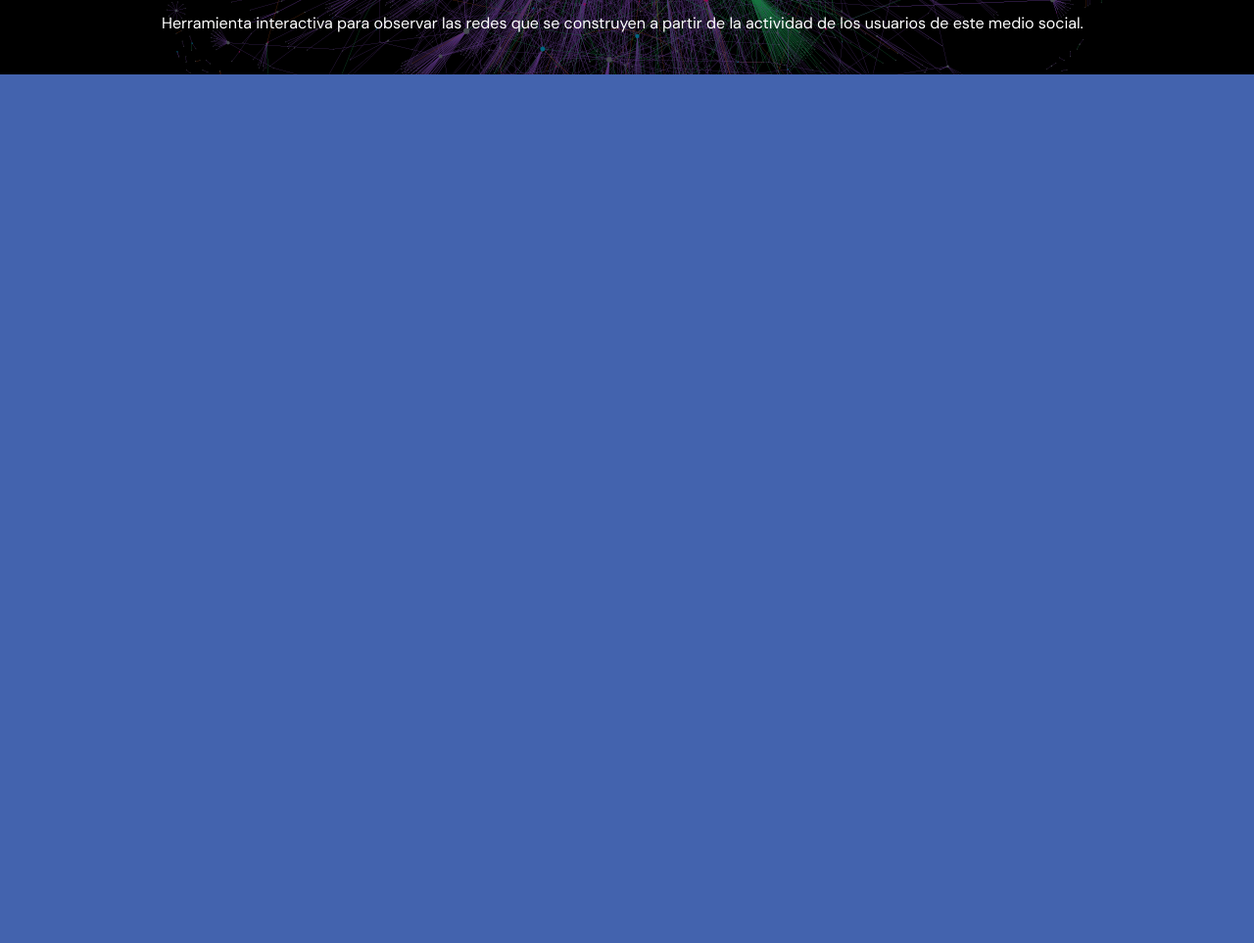
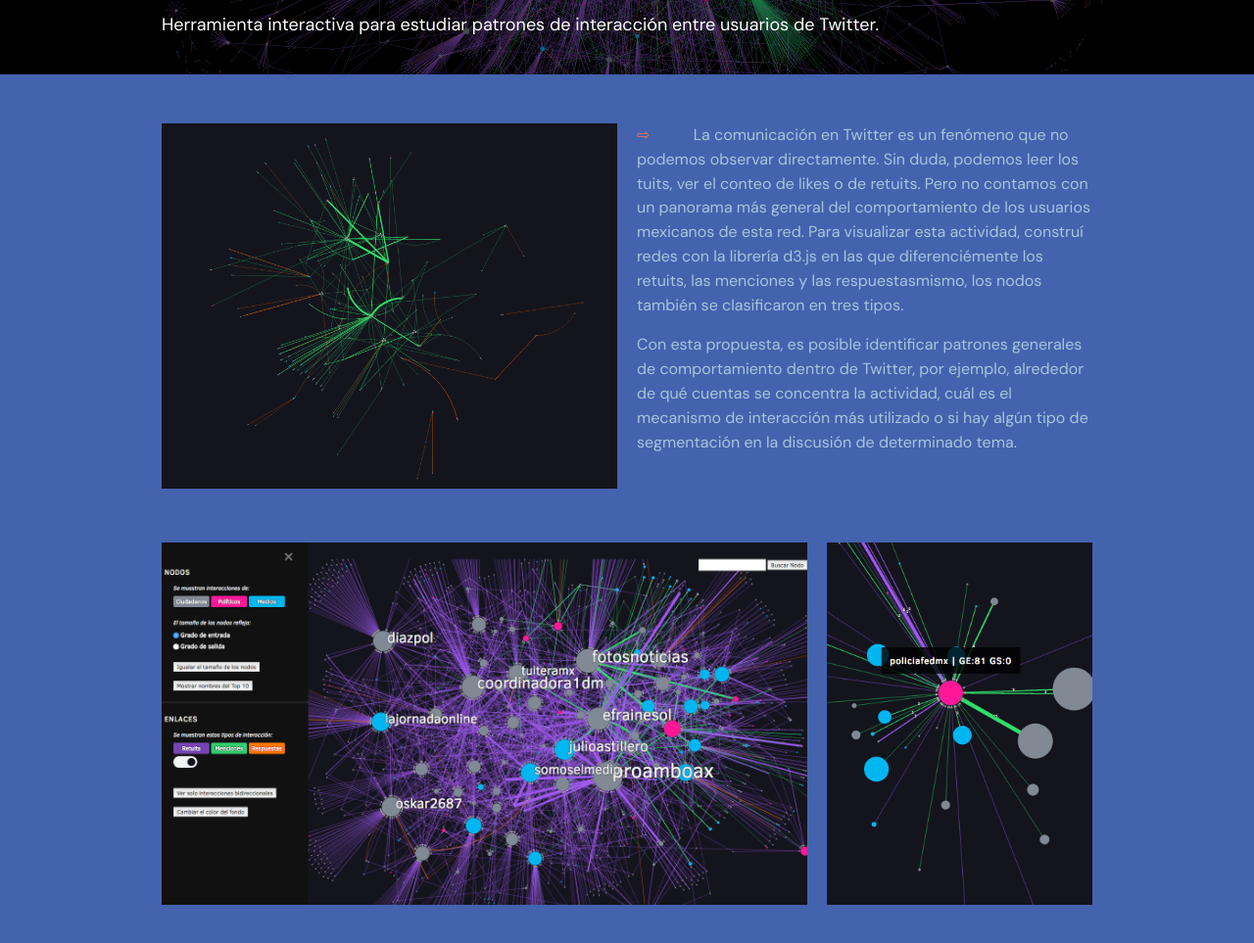
Before and after one commit to CarlosNigredo/portfolio, a plain HTML site: page twitter-networks.html in a window 1280 px wide. Shown: the part 357-1320 px from the top of the page at 98% size. Before the commit the page ends 800 px from the top, so only its background shows below. Drawn offline with Linux system fonts and the light colour scheme.

Commit message:
Ends Page Twitter

```diff
--- a/css/styles.css
+++ b/css/styles.css
@@ -1,6 +1,8 @@
 /* COLORS
     rojo: #FF704F
     azul: #4363AE
+    azul oscuro: #051621
+    azul claro: #a7c6da
     naranja: #ffc484
     naranja claro: #ffd1b6
 */
@@ -80,7 +82,7 @@ header {
 .hero {
     color: #fff;
 }
-.hero.twitter {
+.hero.case {
     background: url(../img/fondo-red.png) no-repeat center #000;
     height: 55vh;
     padding-top: 13em;
@@ -88,7 +90,8 @@ header {
     margin-top: -110px;
 }
 .hero p {
-    margin: 0 25px;;
+    margin: 0 25px;
+    font-size: 18px;
 }
 h1 {
     font-size: 72px;
@@ -160,6 +163,57 @@ section.white h1.red {
 .flex-item p.tags span {
     color: #FF704F;
 }
+.flex-container.tight {
+    max-width: 1000px;
+    padding: 50px 15px 0;
+}
+.flex-container.tight .flex-item {
+    width: 50%;
+    flex-basis: 50%;
+    float: none;
+    padding: 0 10px;
+    overflow: visible;
+    margin-bottom: 0 !important;
+}
+.flex-container.tight .flex-item.two-thirds {
+    width: 70%;
+    height: 370px;
+    flex-basis: 70%;
+    float: none;
+    padding: 0 10px;
+    overflow: hidden;
+}
+.flex-container.tight .flex-item.third {
+    width: 30%;
+    height: 370px;
+    flex-basis: 30%;
+    float: none;
+    padding: 0 10px;
+    overflow: hidden;
+}
+.flex-container.tight .flex-item img {
+    width: 100%;
+}
+p.case-intro {
+    font-size: 16px;
+    line-height: 1.55;
+    color: #a7c6da;
+    margin-top: 0;
+}
+p.case-intro span {
+    margin-right: 40px;
+    color: #FF704F;
+}
+/* .flex-container p {
+    position: relative;
+}
+.flex-container.condensed p::before {
+    content: '⇧';
+    position: absolute;
+    top: 0;
+    left: 0;
+    color: red;
+} */
 .condensed {
     display: block;
     width: 70%;
@@ -243,6 +297,9 @@ section.white h1.red {
     left: 0;
     right: 0;
     pointer-events: none;
+}
+.case-detail {
+    padding-bottom: 80px;
 }
 
 /* UTILITY CLASSES */
--- a/twitter-networks.html
+++ b/twitter-networks.html
@@ -28,14 +28,29 @@
         </header>
 
         <!-- INTRO TEXT -->
-        <section class="hero twitter">
+        <section class="hero case">
             <div class="case__overlay"></div>
             <div class="container">
                 <h1>Visualización de relacionales con d3.js</h1>
-                <p>Herramienta interactiva para observar las redes que se construyen a partir de la actividad de los usuarios de este medio social.</p>
+                <p>Herramienta interactiva para estudiar patrones de interacción entre usuarios de Twitter.</p>
             </div>
         </section>
 
+        <section class="case-detail">
+            <div class="flex-container tight">
+                <div class="flex-item">
+                    <img src="img/grafoFiltrado.png" alt="">
+                </div>
+                <div class="flex-item">
+                    <p class="case-intro"> <span>⇨</span> La comunicación en Twitter es un fenómeno que no podemos observar  directamente. Sin duda, podemos leer los tuits, ver el conteo de likes o de retuits. Pero no contamos con un panorama más general del comportamiento de los usuarios mexicanos de esta red. Para visualizar esta actividad, construí redes con la librería d3.js en las que diferenciémente los retuits, las menciones y las respuestasmismo, los nodos también se clasificaron en tres tipos.</p>
+                    <p class="case-intro">Con esta propuesta, es posible identificar patrones generales de comportamiento dentro de Twitter, por ejemplo, alrededor de qué cuentas se concentra la actividad, cuál es el mecanismo de interacción más utilizado o si hay algún tipo de segmentación en la discusión de determinado tema.</p>
+                </div>
+            </div>
+            <div class="flex-container tight">
+                <div class="flex-item two-thirds"><img src="img/grafoUI.png" alt=""></div>
+                <div class="flex-item third"><img src="img/grafoDetalle1.png" alt=""></div>
+            </div>
+        </section>
 
     </main>
 </body>
```
Also changed, not shown: index.html (+1 -1 lines), img/grafoDetalle1.png (added), img/grafoDetalle2.png (added), img/grafoFiltrado.png (added), img/grafoTwitter_op.jpg (added), img/grafoUI.png (added), 1 other file.
